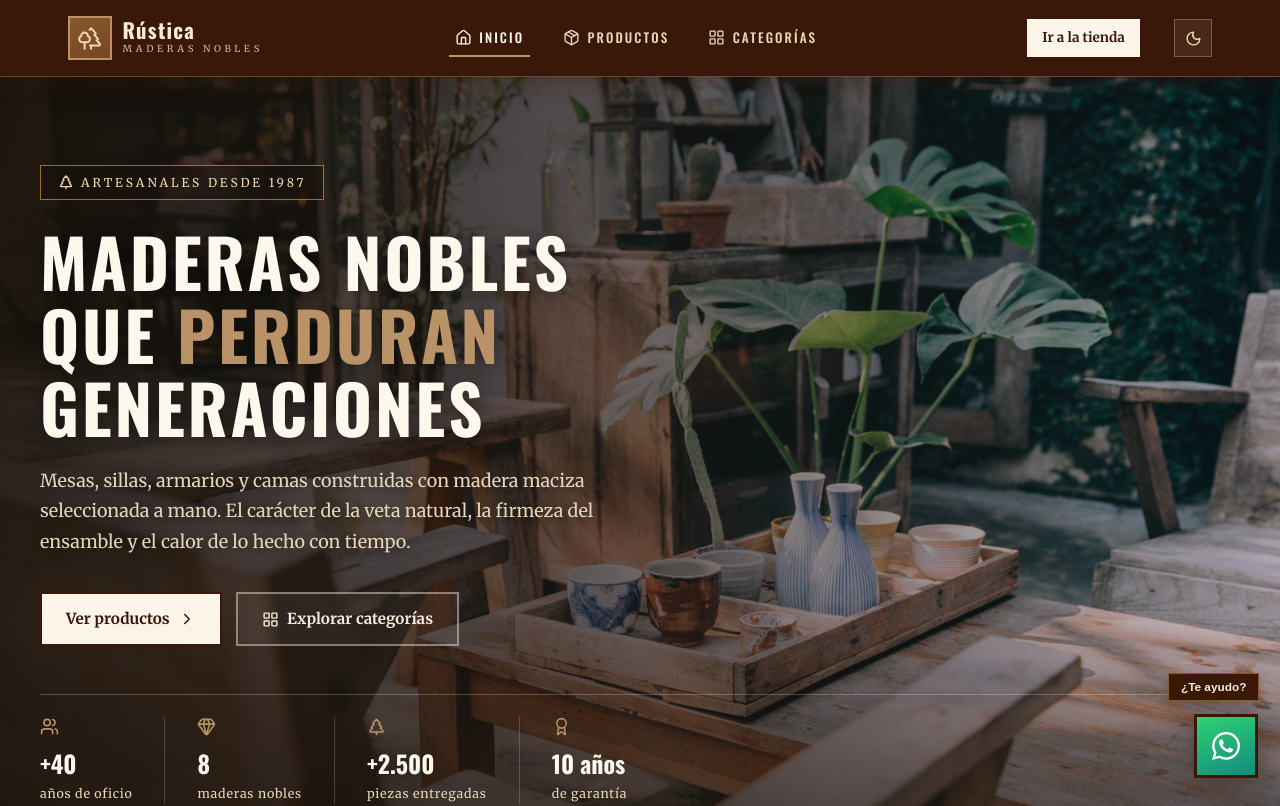
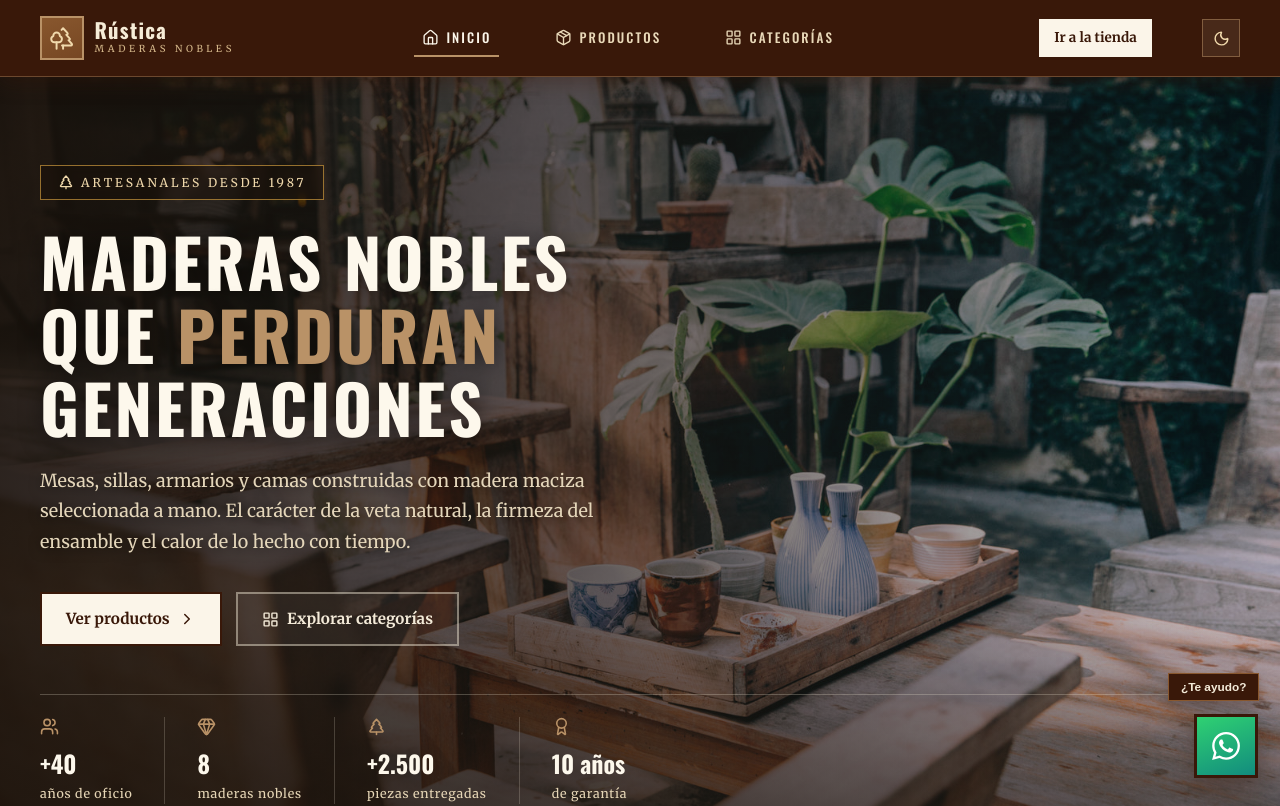
Before and after one commit to Crispovilla/rustic-app, a React (Vite) app: page / in a window 1280 px wide. Shown: the top 806 px of the page. Built offline with nearby package versions, Linux system fonts and the light colour scheme.

Commit message:
Amplia la separacion del navbar en pantallas grandes

```diff
--- a/src/index.css
+++ b/src/index.css
@@ -209,12 +209,12 @@ img {
 }
 
 .navbar__inner {
-  max-width: 1200px;
+  max-width: 1340px;
   margin: 0 auto;
-  padding: 1rem 1.75rem;
-  display: flex;
-  align-items: center;
-  gap: 2rem;
+  padding: 1rem 2.5rem;
+  display: flex;
+  align-items: center;
+  gap: 3rem;
 }
 
 .navbar__tools {
@@ -264,7 +264,7 @@ img {
   display: flex;
   align-items: center;
   justify-content: center;
-  gap: 3rem;
+  gap: 4rem;
 }
 
 .navbar__links {
@@ -272,7 +272,7 @@ img {
   display: flex;
   align-items: center;
   justify-content: center;
-  gap: 1.75rem;
+  gap: 3rem;
   list-style: none;
   margin: 0;
   padding: 0;
@@ -282,7 +282,7 @@ img {
   display: inline-flex;
   align-items: center;
   gap: 0.45rem;
-  padding: 0.45rem 0.35rem;
+  padding: 0.45rem 0.5rem;
   color: #e9d9b9;
   text-decoration: none;
   font-family: var(--font-display);
```
